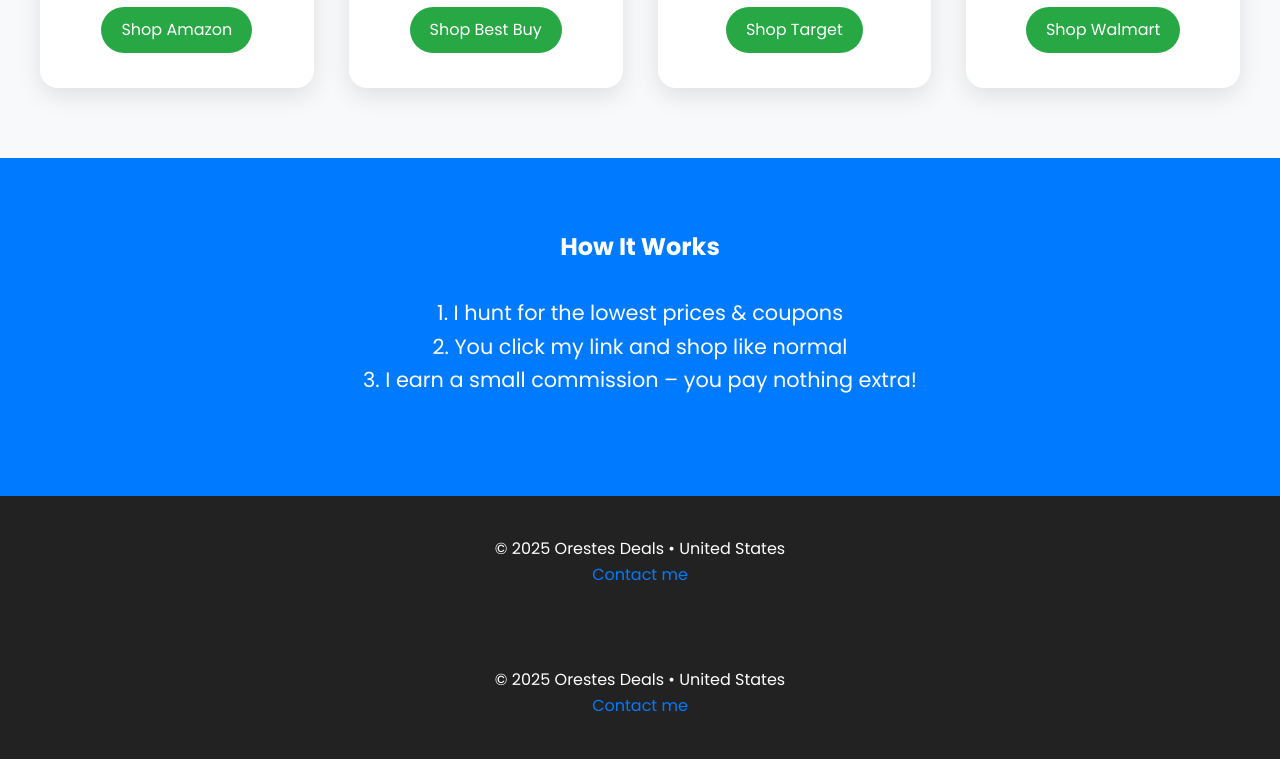
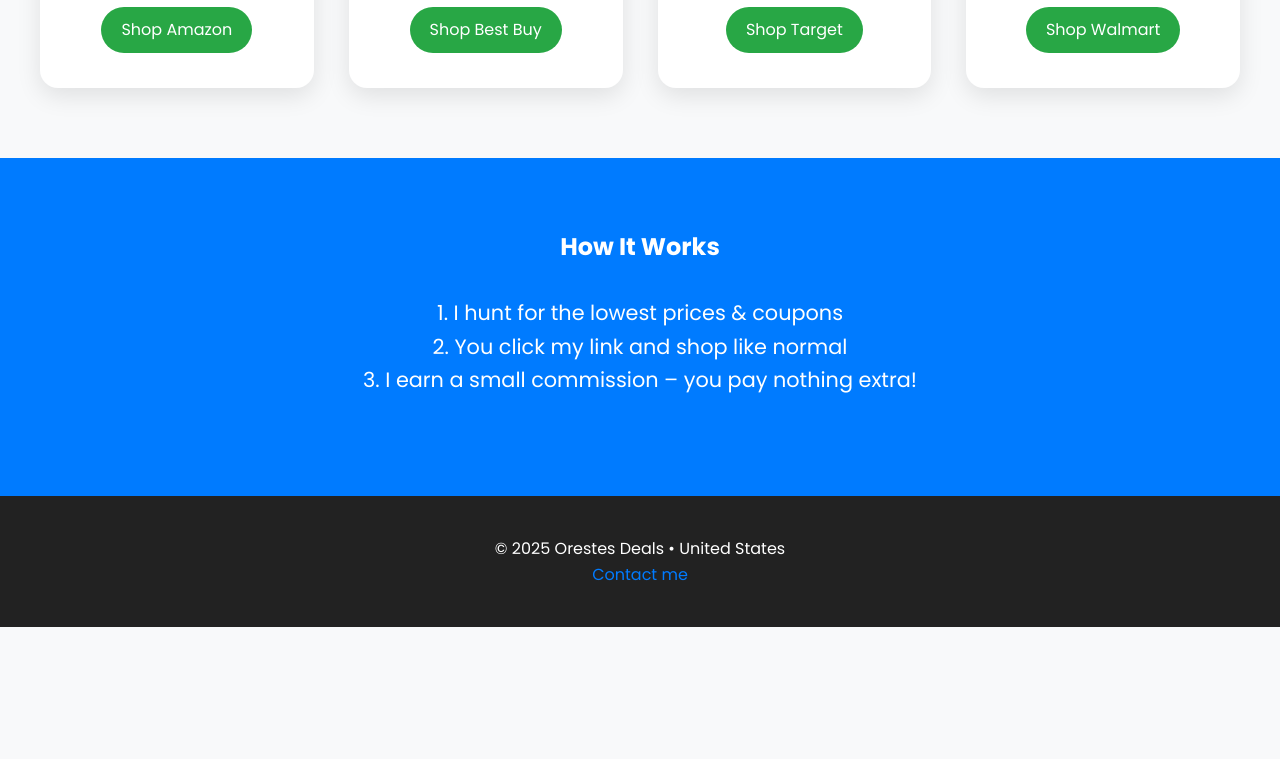
Before and after one commit to cryptorestes/orestes-deal, a plain HTML site: page index.html in a window 1280 px wide. Shown: the part 1089-1848 px from the top of the page. After the commit the page ends 1716 px from the top, so only its background shows below. Drawn offline with Linux system fonts and the light colour scheme.

Commit message:
Update index.html

```diff
--- a/index.html
+++ b/index.html
@@ -11,8 +11,7 @@
     header{background:#007bff;color:white;padding:25px;text-align:center;}
     header h1{font-size:3rem;}
     .hero{
-      background:linear-gradient(rgba(0,0,0,0.6),rgba(0,0,0,0.6)),
-      url('https://images.unsplash.com/photo-1570545887594-2f5e5e4a77d3?ixlib=rb-4.0.3&auto=format&fit=crop&w=1350&q=80') center/cover no-repeat;
+      background:linear-gradient(rgba(0,0,0,0.6),rgba(0,0,0,0.6)),url('https://images.unsplash.com/photo-1570545887594-2f5e5e4a77d3?ixlib=rb-4.0.3&auto=format&fit=crop&w=1350&q=80') center/cover no-repeat;
       height:600px;color:white;display:flex;align-items:center;justify-content:center;text-align:center;
     }
     .hero h2{font-size:4.5rem;margin-bottom:20px;}
@@ -77,11 +76,3 @@
 
 </body>
 </html>
-
-  <footer>
-    <p>© 2025 Orestes Deals • United States<br>
-    <a href="mailto:saizorestes@gmail.com">Contact me</a></p>
-  </footer>
-
-</body>
-</html>
```
